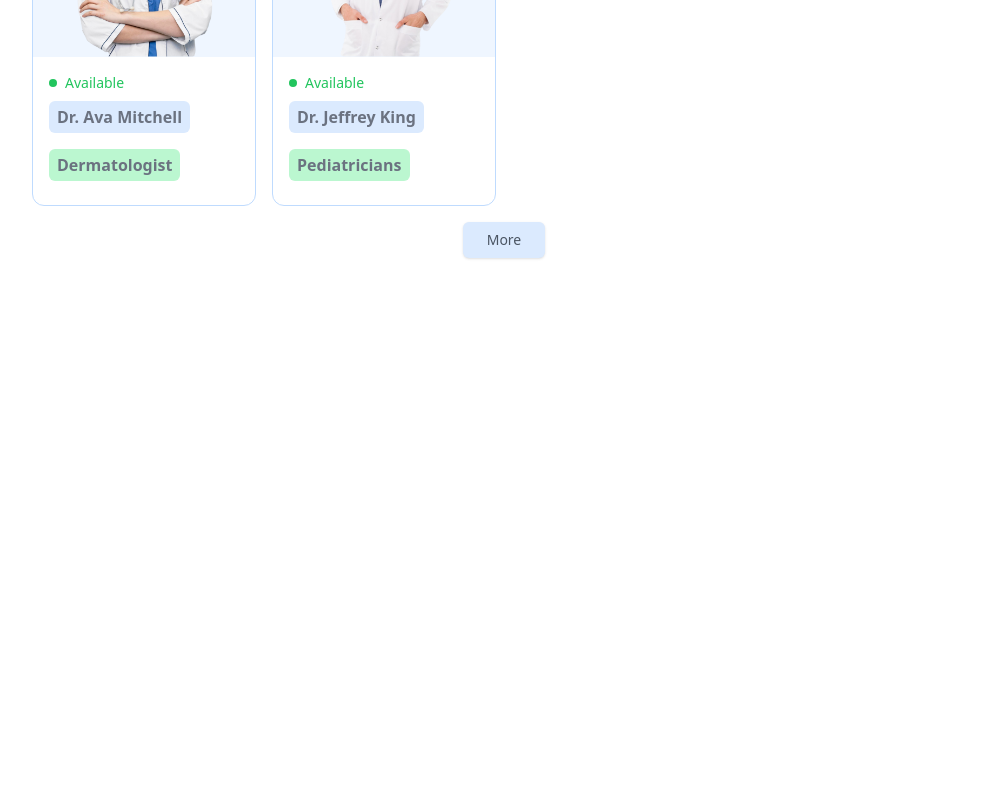
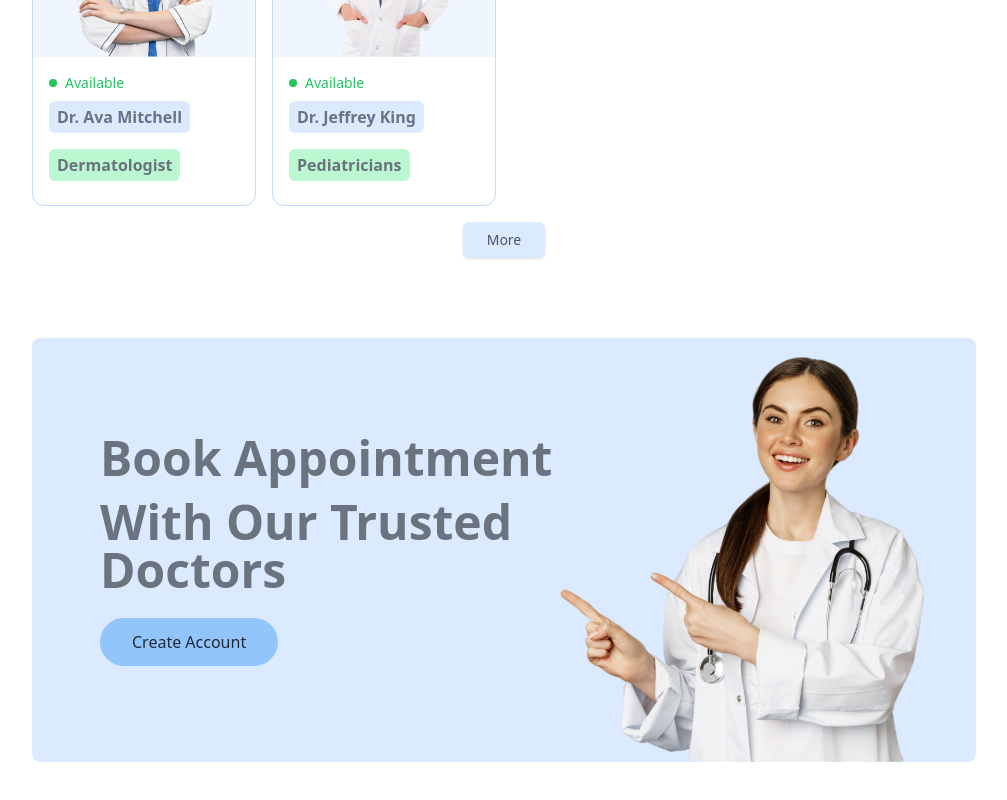
Before and after one commit to usama387/mern-hcf, a React (Vite) app: page / in a window 1280 px wide. Shown: the part 2383-3183 px from the top of the page, without its empty margins (136-1143 px from the left). Before the commit the page ends 2705 px from the top, so only its background shows below. Built offline with nearby package versions, Linux system fonts and the light colour scheme.

Commit message:
Banner component child of HomePage integrated in the app

```diff
--- a/index.html
+++ b/index.html
@@ -1,5 +1,5 @@
 <!doctype html>
-<html lang="en">
+<html lang="en" class="scroll-smooth">
   <head>
     <meta charset="UTF-8" />
     <link rel="icon" type="image/svg+xml" href="/vite.svg" />
--- /dev/null
+++ b/src/CustomComponents/Banner.jsx
@@ -0,0 +1,40 @@
+import { assets } from "@/assets/assets";
+import { useNavigate } from "react-router-dom";
+
+// child of HomePage
+const Banner = () => {
+  // for navigation
+  const navigate = useNavigate();
+
+  return (
+    <div className="flex bg-blue-100 rounded-lg px-6 sm:px-10 md:px-14 lg:px-12 my-20 md:mx-10">
+      {/* LEFT SIDE */}
+      <div className="flex-1 py-8 sm:py-10 md:py-16 lg:py-24 lg:pl-5">
+        <div className="text-xl sm:text-2xl md:text-3xl lg:text-5xl font-semibold text-gray-500">
+          <p>Book Appointment</p>
+          <p className="mt-4">With Our Trusted Doctors</p>
+        </div>
+        <button
+          className="bg-blue-300 text-sm sm:text-base text-gray-800 px-8 py-3 rounded-full mt-6 hover:scale-105 transition-all duration-200"
+          onClick={() => {
+            navigate("/login");
+            scrollTo(0, 0);
+          }}
+        >
+          Create Account
+        </button>
+      </div>
+
+      {/* RIGHT SIDE */}
+      <div className="hidden md:block md:w-1/2 lg:w-[370px] relative">
+        <img
+          src={assets.appointment_img}
+          alt=""
+          className="w-full absolute bottom-0 right-0 max-w-md"
+        />
+      </div>
+    </div>
+  );
+};
+
+export default Banner;
--- a/src/pages/Home.jsx
+++ b/src/pages/Home.jsx
@@ -1,3 +1,4 @@
+import Banner from "@/CustomComponents/Banner";
 import Header from "@/CustomComponents/Header";
 import SpecialistMenu from "@/CustomComponents/SpecialistMenu";
 import TopDoctors from "@/CustomComponents/TopDoctors";
@@ -9,6 +10,7 @@
       <Header />
       <SpecialistMenu />
       <TopDoctors />
+      <Banner />
     </div>
   );
 };
```
